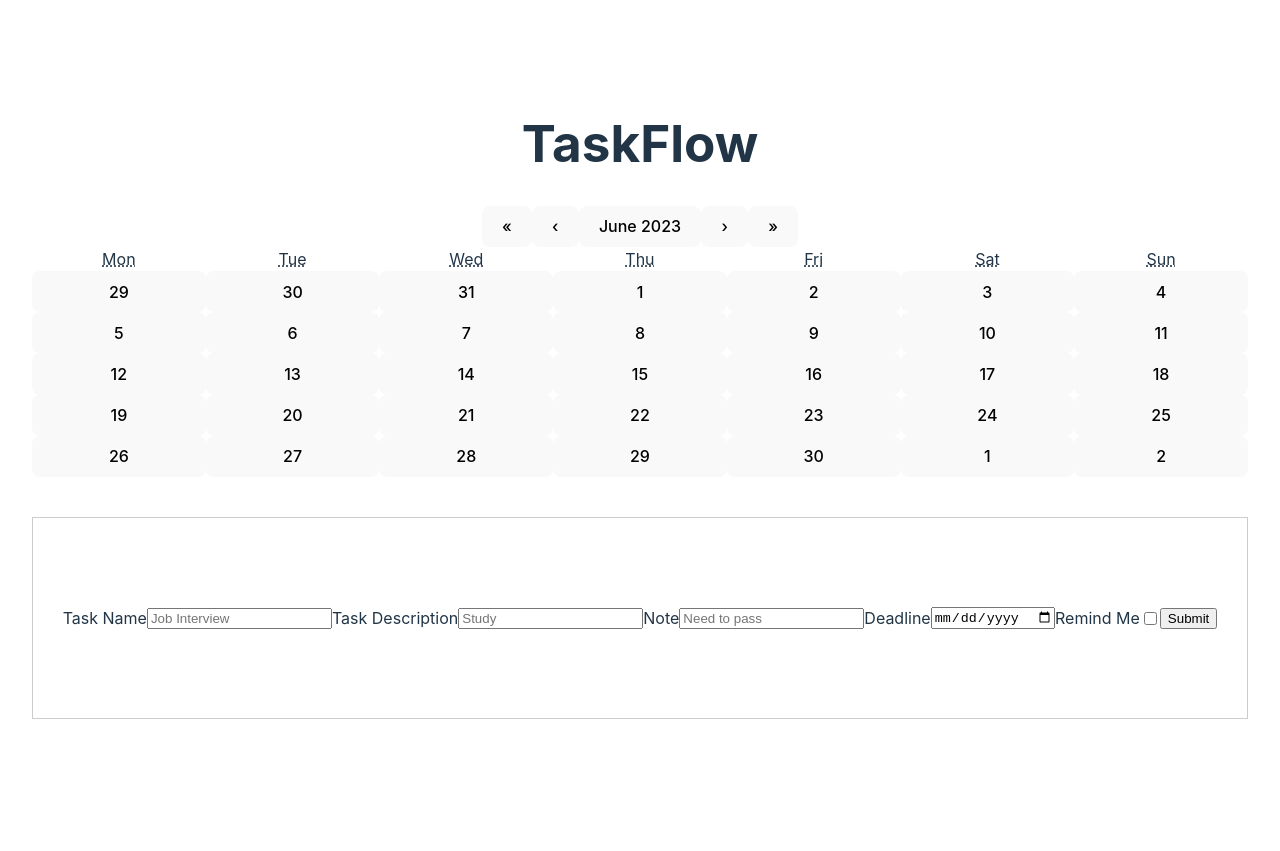
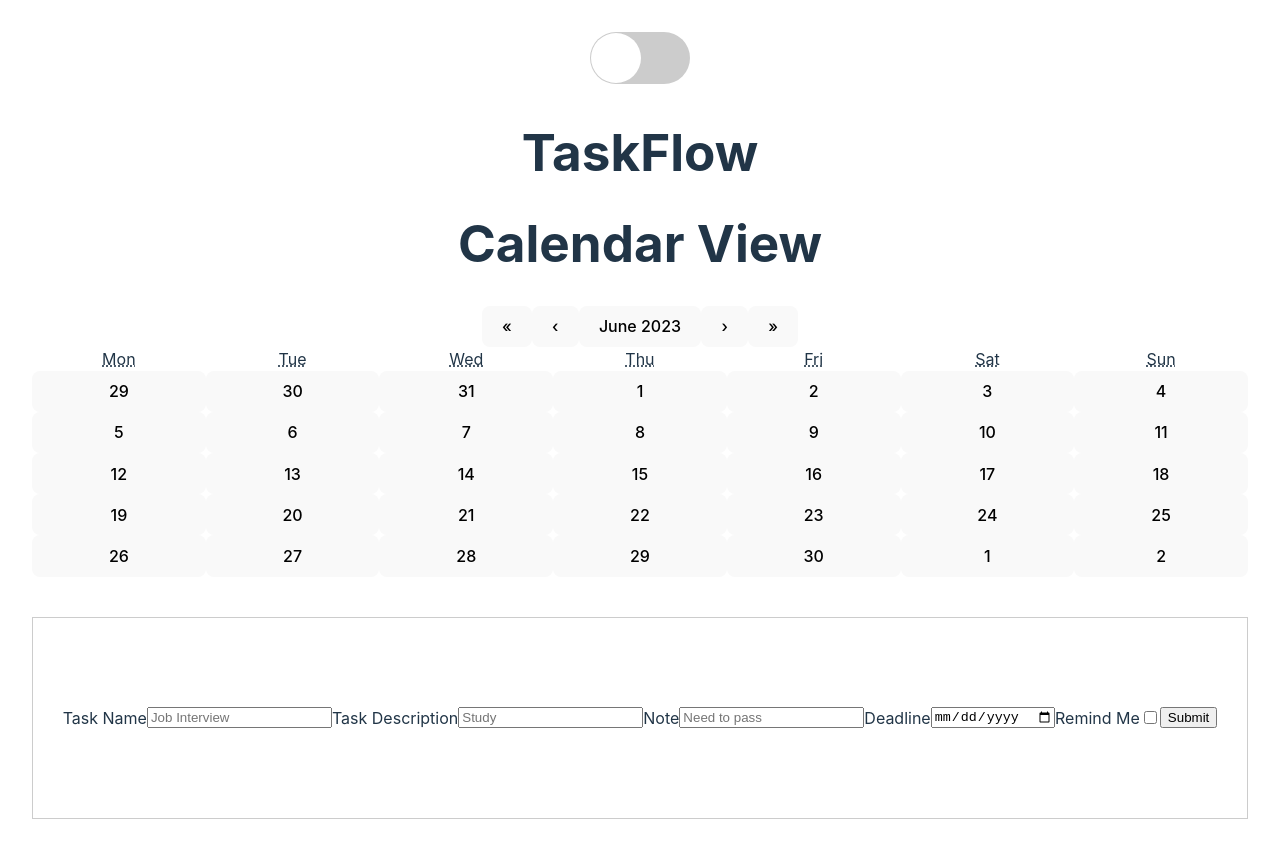
Before and after one commit to CSCI-40500-77100-Summer-2023/project-group-2, a React app: page / in a window 1280 px wide. Before the commit the page ends 800 px from the top, so only its background shows below. Built offline with nearby package versions, Linux system fonts and the light colour scheme; the HTML template or start-up script is replaced by a standard one.

Commit message:
added functional button

```diff
--- a/src/App.css
+++ b/src/App.css
@@ -21,3 +21,39 @@ h1:hover {
   height: 25vh;
   border: 1px solid #ccc;
 }
+
+.toggle {
+  position : relative ;
+  display : inline-block;
+  width : 100px;
+  height : 52px;
+  background-color: #ccc;
+  border-radius: 30px;
+}
+
+/* After slide changes */
+.toggle:after {
+  content: '';
+  position: absolute;
+  width: 50px;
+  height: 50px;
+  border-radius: 50%;
+  background-color: white;
+  top: 1px;
+  left: 1px;
+  transition:  all 0.5s;
+}
+
+.checkbox:checked + .toggle::after {
+  left : 49px;
+}
+
+/* Checkbox checked toggle label bg color */
+.checkbox:checked + .toggle {
+  background-color: #2196F3;
+}
+
+/* Checkbox vanished */
+.checkbox {
+  display : none;
+}
--- a/src/App.jsx
+++ b/src/App.jsx
@@ -1,11 +1,11 @@
 import './App.css'
-import CalendarComponent from './assets/components/home/CalendarComponent'
+import ToggleSwitch from './assets/components/home/ToggleSwitch'
 
 const App = () => {
 
   return (
     <>
-    <CalendarComponent />
+    <ToggleSwitch />
     </>
   )
 }
--- a/src/assets/components/home/CalendarComponent.jsx
+++ b/src/assets/components/home/CalendarComponent.jsx
@@ -44,10 +44,7 @@ const CalendarComponent = () => {
 
     return (
         <>
-            <div>
-                <h1>TaskFlow</h1>
-            </div>
-            <div>
+            <div class="content">
                 <Calendar onChange={onChange} value={value} onClickDay={calendarClickHandler} />
             </div>
             <div className='task-form'>
--- /dev/null
+++ b/src/assets/components/home/ToggleSwitch.jsx
@@ -0,0 +1,36 @@
+import React, { useState } from 'react';
+import CalendarComponent from './CalendarComponent';
+
+const ToggleSwitch = () => {
+    const [isChecked, setIsChecked] = useState(false)
+
+    const handleToggle = () => {
+        setIsChecked((prevChecked) => !prevChecked)
+    }
+
+    return (
+    <div>
+        <input type="checkbox" id="switch" className="checkbox" checked={isChecked} onChange={handleToggle} />
+        <label htmlFor="switch" className={`toggle ${isChecked ? 'checked' : ''}`}></label>
+
+        <div>
+            <h1>TaskFlow</h1>
+        </div>
+
+        {isChecked ? (
+        // Content for the first side of the switch
+            <div>
+                <h1>List View</h1>
+            </div>
+        ) : (
+        // Content for the second side of the switch
+            <div>
+                <h1>Calendar View</h1>
+                <CalendarComponent/>
+            </div>
+        )}
+    </div>
+  )
+}
+
+export default ToggleSwitch;
```
